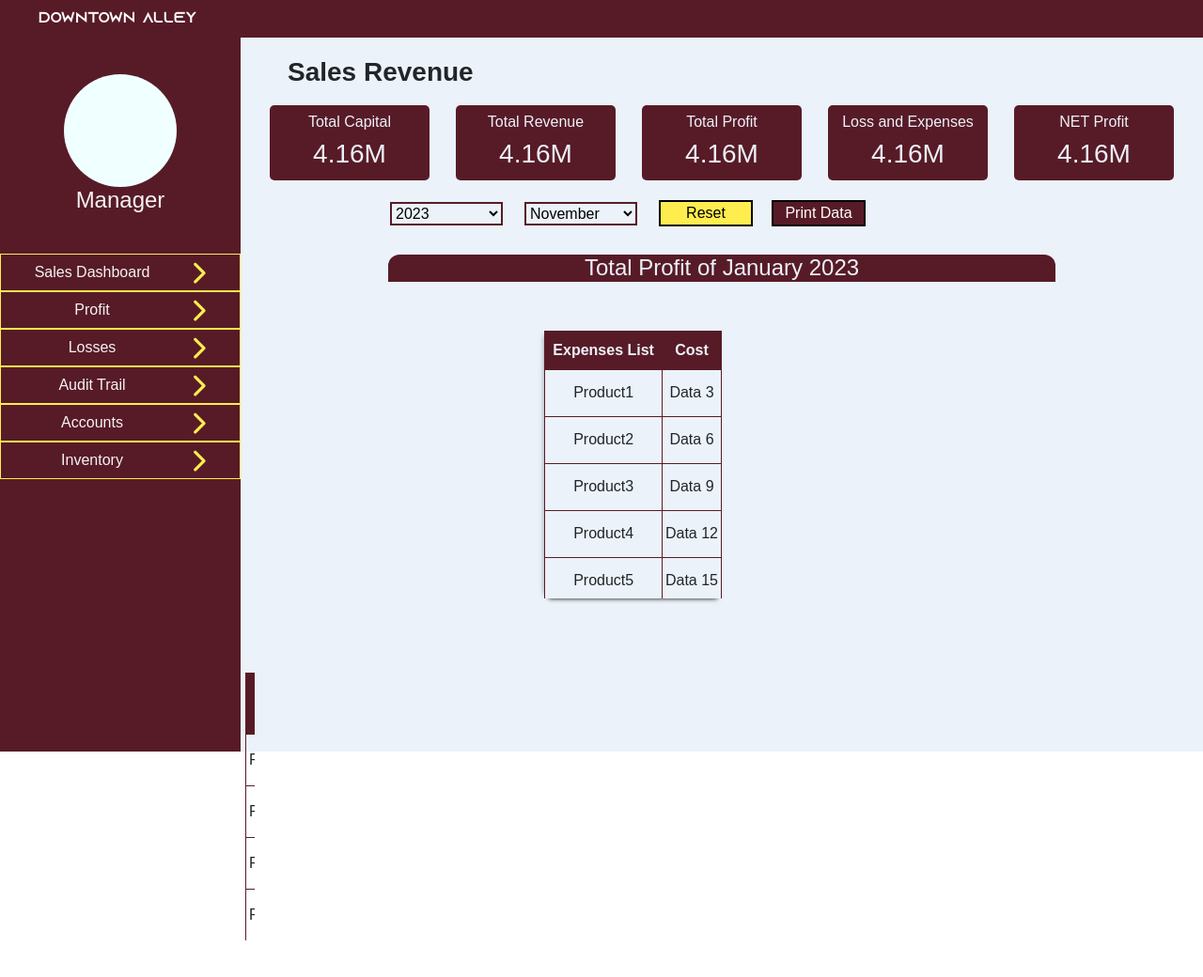
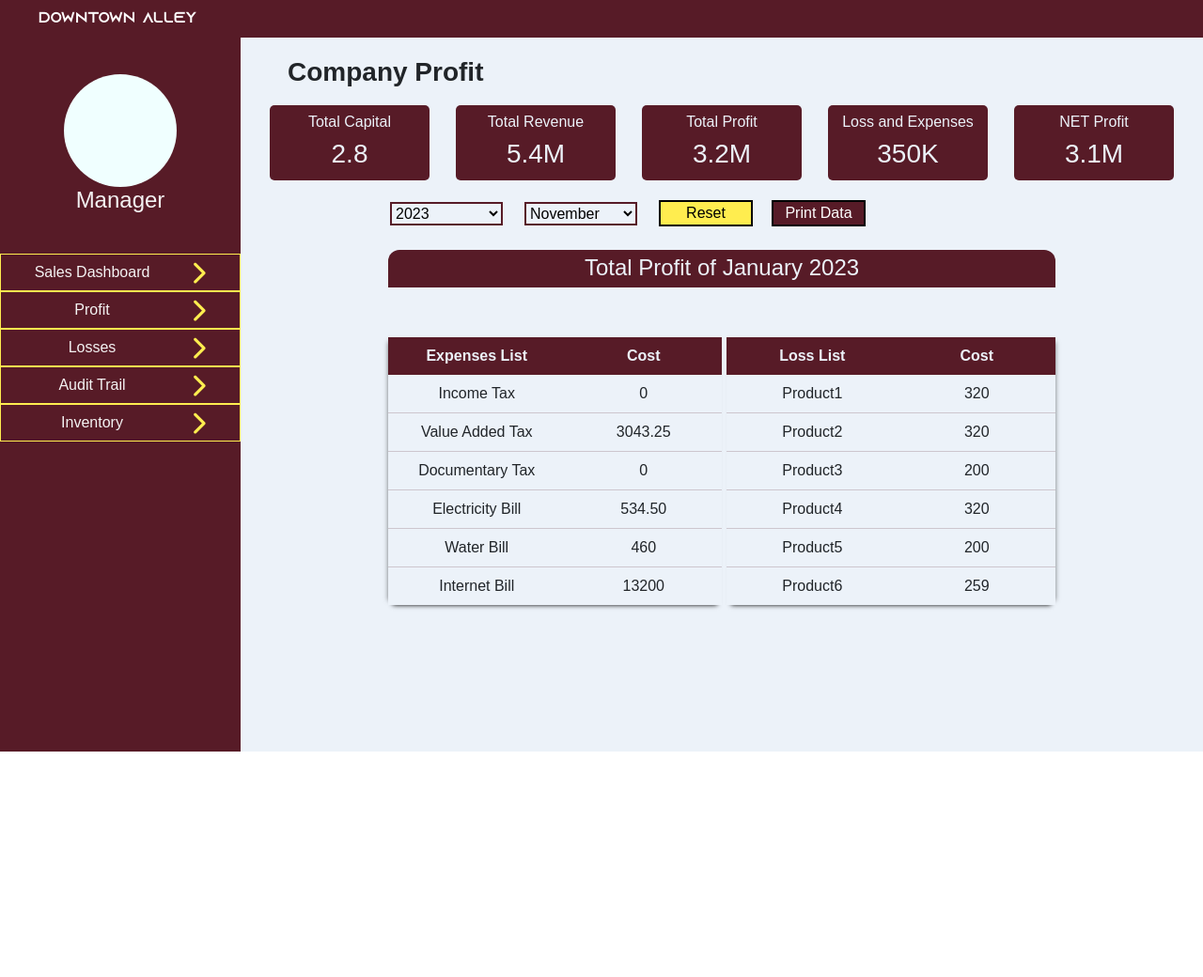
Before and after one commit to makuu12/DashboardDevelopment, a plain HTML site: page CompanyProfit.html in a window 1280 px wide. Shown: the whole page at 94% size. After the commit the page ends 800 px from the top, so only its background shows below. Drawn offline with nearby package versions, Linux system fonts and the light colour scheme.

Commit message:
Updated Com Profit Page

```diff
--- a/CPStyle.css
+++ b/CPStyle.css
@@ -142,6 +142,10 @@ span {
 
 #container-4 {
     position: absolute;
+    display: flex;
+    align-items:center;
+    justify-content:center;
+    flex-direction: row;
     width: 80vw;
     height: 47vh;
     margin-top: -7px;
@@ -151,6 +155,7 @@ span {
     background-color: rgba(87, 27, 39, 1);
     color: rgba(236, 242, 249, 1);
     width: 710px;
+    height: 40px;
     border-radius: 12px 12px 0px 0px;
     display: flex;
     justify-content: center;
@@ -179,14 +184,13 @@ span {
 
 
 td {
-    border: 1px solid rgba(87, 27, 39, 1);
-    padding: 3px;
+    border-bottom: 1px solid rgba(87, 27, 39, 0.2);
+    padding: 8px;
     text-align: center;
-    height: 50px;
+    width: 300px;
 }
 th {
     background-color: rgba(87, 27, 39, 1);
-    border: 1px solid rgba(87, 27, 39, 1);
     color: rgba(236, 242, 249, 1);
     position: sticky;
     top: 0;
@@ -197,33 +201,31 @@ th {
 
 #table-1 {
     box-shadow: 0px 5px 5px -5px rgba(0, 0, 0, 1),
-                -5px 0px 5px -5px rgba(65, 64, 64, 0.5);
+                -5px 0px 5px -5px rgba(0, 0, 0, 0.5);
     max-height: 285px;
     overflow-y: scroll;
     border-collapse: collapse;
-    /*width: 355px; */
+    width: 355px;
     position: flex;
     justify-content: center;
     align-items: center;
     margin-top: 0px;
 }
 
-
 #table-2 {
     margin: 5px;
     box-shadow: 0px 5px 5px -5px rgba(0, 0, 0, 1),
                 5px 0px 5px -5px rgba(0, 0, 0, 0.5);
     max-height: 285px;
-    overflow: scroll;
-    overflow-x: auto;
+    overflow-y: scroll;
     border-collapse: collapse;
-    width: 10px;
+    width: 350px;
     margin-top: 0px;
 }
 
 
 #table-1::-webkit-scrollbar {
-    width: 0px; /* Set the width of the scrollbar */
+  width: 0px; /* Set the width of the scrollbar */
 }
 
 #table-2::-webkit-scrollbar {
--- a/CompanyProfit.html
+++ b/CompanyProfit.html
@@ -45,17 +45,20 @@
                 <div class="item item-nav"><a href=""><span> Sales Dashboard</span><i
                             class="fa-solid fa-chevron-right dropdown"></i></a>
                     <div class="subitem">
-                        <a href="https://www.facebook.com" target="_blank"><span>Related 1</span></a>
-                        <a href="#"><span>Related 2</span></a>
-                        <a href="#"><span>Related 3</span></a>
+                        <a href="MainDashboard.html"><span>Overall Dashboard</span></a>
+                        <a href="SalesRevenue.html"><span>Sales Revenue</span></a>
+                        <a href="ProductRevenue.html"><span>Product Sales</span></a>
                     </div>
                 </div>
-                <div class="item"><a href=""><span>Profit</span><i class="fa-solid fa-chevron-right"></i></a></div>
-                <div class="item"><a href=""><span>Losses</span><i class="fa-solid fa-chevron-right"></i></a></div>
-                <div class="item"><a href=""><span>Audit Trail</span><i class="fa-solid fa-chevron-right"></i></a></div>
-                <div class="item"><a href=""><span>Accounts</span><i class="fa-solid fa-chevron-right"></i></a></div>
-                <div class="item"><a href=""><span>Inventory</span><i class="fa-solid fa-chevron-right"></i></a></div>
-
+                <div class="item"><a href="CompanyProfit.html"><span>Profit</span><i class="fa-solid fa-chevron-right"></i></a></div>
+                <div class="item"><a href="LossesDashboard.html"><span>Losses</span><i class="fa-solid fa-chevron-right"></i></a></div>
+                <div class="item"><a href=""><span>Audit Trail</span><i class="fa-solid fa-chevron-right"></i></a>
+                    <div class="subitem">
+                        <a href="CashierActivities.html"><span>Cashier Activities</span></a>
+                        <a href="ActivityLogs.html"><span>Activity Logs</span></a>
+                    </div>
+                </div>
+                <div class="item"><a href="Inventory.html"><span>Inventory</span><i class="fa-solid fa-chevron-right"></i></a></div>
             </div>
 
         </div>
@@ -63,37 +66,37 @@
             <!--Renderbody of the page -->
             <div class="page">
                 <!--Start Page-->
-                <h3 class="title"><b>Sales Revenue</b></h3>
+                <h3 class="title"><b>Company Profit</b></h3>
                 <div id="container-1">
                     <!--Start of Container 1-->
                     <div class="col-card">
                         <center>
                             <h6>Total Capital</h6>
-                            <h3>4.16M</h3>
+                            <h3>2.8</h3>
                         </center>
                     </div>
                     <div class="col-card">
                         <center>
                             <h6>Total Revenue</h6>
-                            <h3>4.16M</h3>
+                            <h3>5.4M</h3>
                         </center>
                     </div>
                     <div class="col-card">
                         <center>
                             <h6>Total Profit</h6>
-                            <h3>4.16M</h3>
+                            <h3>3.2M</h3>
                         </center>
                     </div>
                     <div class="col-card">
                         <center>
                             <h6>Loss and Expenses</h6>
-                            <h3>4.16M</h3>
+                            <h3>350K</h3>
                         </center>
                     </div>
                     <div class="col-card">
                         <center>
                             <h6>NET Profit</h6>
-                            <h3>4.16M</h3>
+                            <h3>3.1M</h3>
                         </center>
                     </div>
                 </div>
@@ -156,48 +159,32 @@
                                 </thead>
                                 <tbody class="table-list">
                                     <tr>
-                                        <td>Product1</td>
-                                        <td>Data 3</td>
+                                        <td>Income Tax</td>
+                                        <td>0</td>
                                     </tr>
                                     <tr>
-                                        <td>Product2</td>
-                                        <td>Data 6</td>
+                                        <td>Value Added Tax</td>
+                                        <td>3043.25</td>
                                     </tr>
                                     <tr>
-                                        <td>Product3</td>
-                                        <td>Data 9</td>
+                                        <td>Documentary Tax</td>
+                                        <td>0</td>
                                     </tr>
                                     <tr>
-                                        <td>Product4</td>
-                                        <td>Data 12</td>
+                                        <td>Electricity Bill</td>
+                                        <td>534.50</td>
                                     </tr>
                                     <tr>
-                                        <td>Product5</td>
-                                        <td>Data 15</td>
+                                        <td>Water Bill</td>
+                                        <td>460</td>
                                     </tr>
                                     <tr>
-                                        <td>Product5</td>
-                                        <td>Data 15</td>
+                                        <td>Internet Bill</td>
+                                        <td>13200</td>
                                     </tr>
                                     <tr>
-                                        <td>Product5</td>
-                                        <td>Data 15</td>
-                                    </tr>
-                                    <tr>
-                                        <td>Product5</td>
-                                        <td>Data 15</td>
-                                    </tr>
-                                    <tr>
-                                        <td>Product5</td>
-                                        <td>Data 15</td>
-                                    </tr>
-                                    <tr>
-                                        <td>Product5</td>
-                                        <td>Data 15</td>
-                                    </tr>
-                                    <tr>
-                                        <td>Product5</td>
-                                        <td>Data 15</td>
+                                        <td>Essential Services</td>
+                                        <td>3200</td>
                                     </tr>
                                 </tbody>
                             </table>
@@ -217,43 +204,43 @@
                                 <tbody class="table-list">
                                     <tr>
                                         <td>Product1</td>
-                                        <td>Data 3</td>
+                                        <td>320</td>
                                     </tr>
                                     <tr>
                                         <td>Product2</td>
-                                        <td>Data 6</td>
+                                        <td>320</td>
                                     </tr>
                                     <tr>
                                         <td>Product3</td>
-                                        <td>Data 9</td>
+                                        <td>200</td>
                                     </tr>
                                     <tr>
                                         <td>Product4</td>
-                                        <td>Data 12</td>
+                                        <td>320</td>
                                     </tr>
                                     <tr>
                                         <td>Product5</td>
-                                        <td>Data 15</td>
+                                        <td>200</td>
+                                    </tr>
+                                    <tr>
+                                        <td>Product6</td>
+                                        <td>259</td>
                                     </tr>
                                     <tr>
                                         <td>Product5</td>
-                                        <td>Data 15</td>
+                                        <td>400</td>
                                     </tr>
                                     <tr>
                                         <td>Product5</td>
-                                        <td>Data 15</td>
+                                        <td>599</td>
                                     </tr>
                                     <tr>
                                         <td>Product5</td>
-                                        <td>Data 15</td>
+                                        <td>250</td>
                                     </tr>
                                     <tr>
                                         <td>Product5</td>
-                                        <td>Data 15</td>
-                                    </tr>
-                                    <tr>
-                                        <td>Product5</td>
-                                        <td>Data 15</td>
+                                        <td>230</td>
                                     </tr>
                                 </tbody>
                             </table>
@@ -265,12 +252,6 @@
             <!--End Page-->
         </main>
     </div>
-    <script src="https://code.jquery.com/jquery-3.2.1.slim.min.js"
-        integrity="sha384-KJ3o2DKtIkvYIK3UENzmM7KCkRr/rE9/Qpg6aAZGJwFDMVNA/GpGFF93hXpG5KkN" crossorigin="anonymous">
-    </script>
-    <script src="https://cdn.jsdelivr.net/npm/popper.js@1.12.9/dist/umd/popper.min.js"
-        integrity="sha384-ApNbgh9B+Y1QKtv3Rn7W3mgPxhU9K/ScQsAP7hUibX39j7fakFPskvXusvfa0b4Q" crossorigin="anonymous">
-    </script>
 </body>
 
 </html>
```
